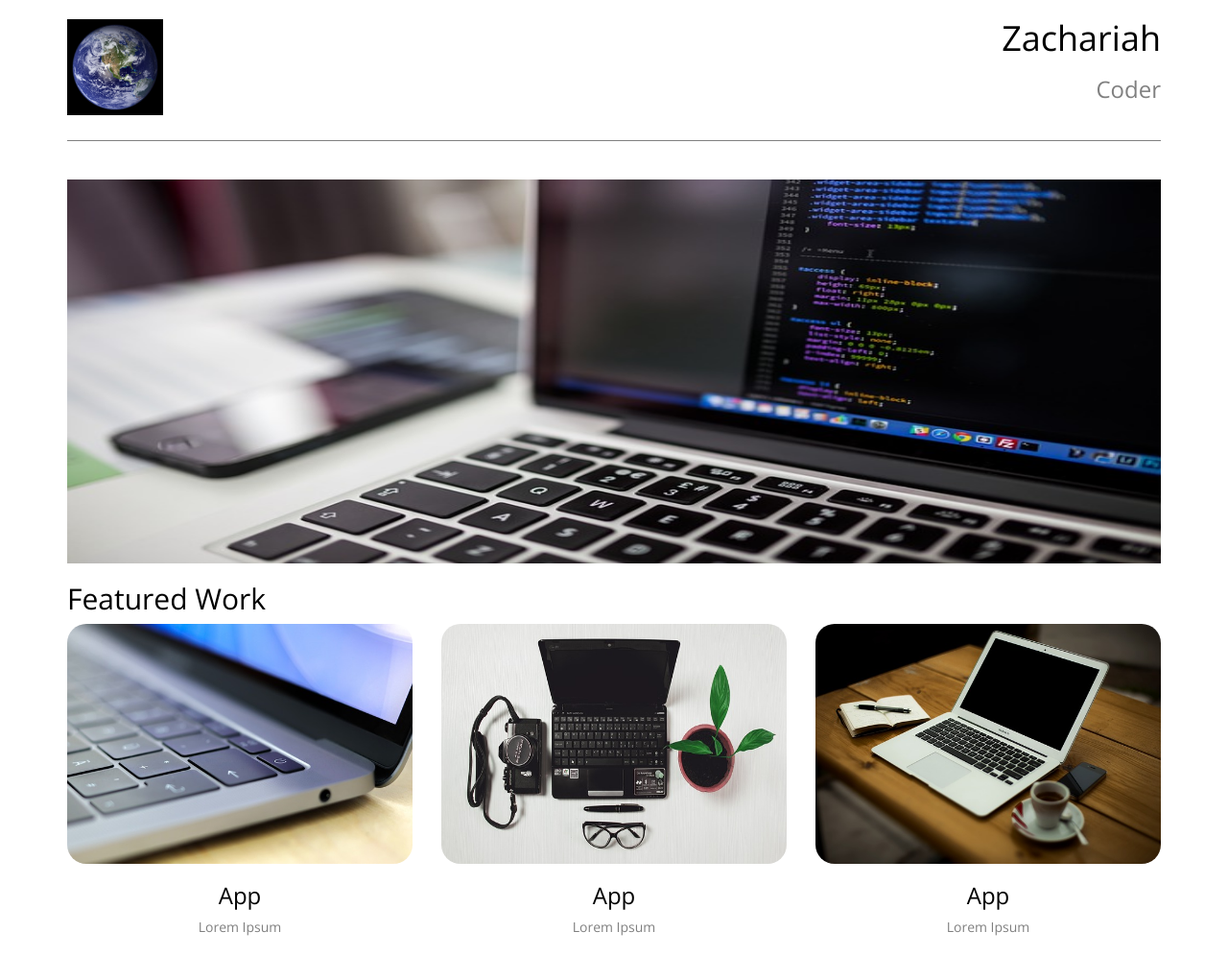
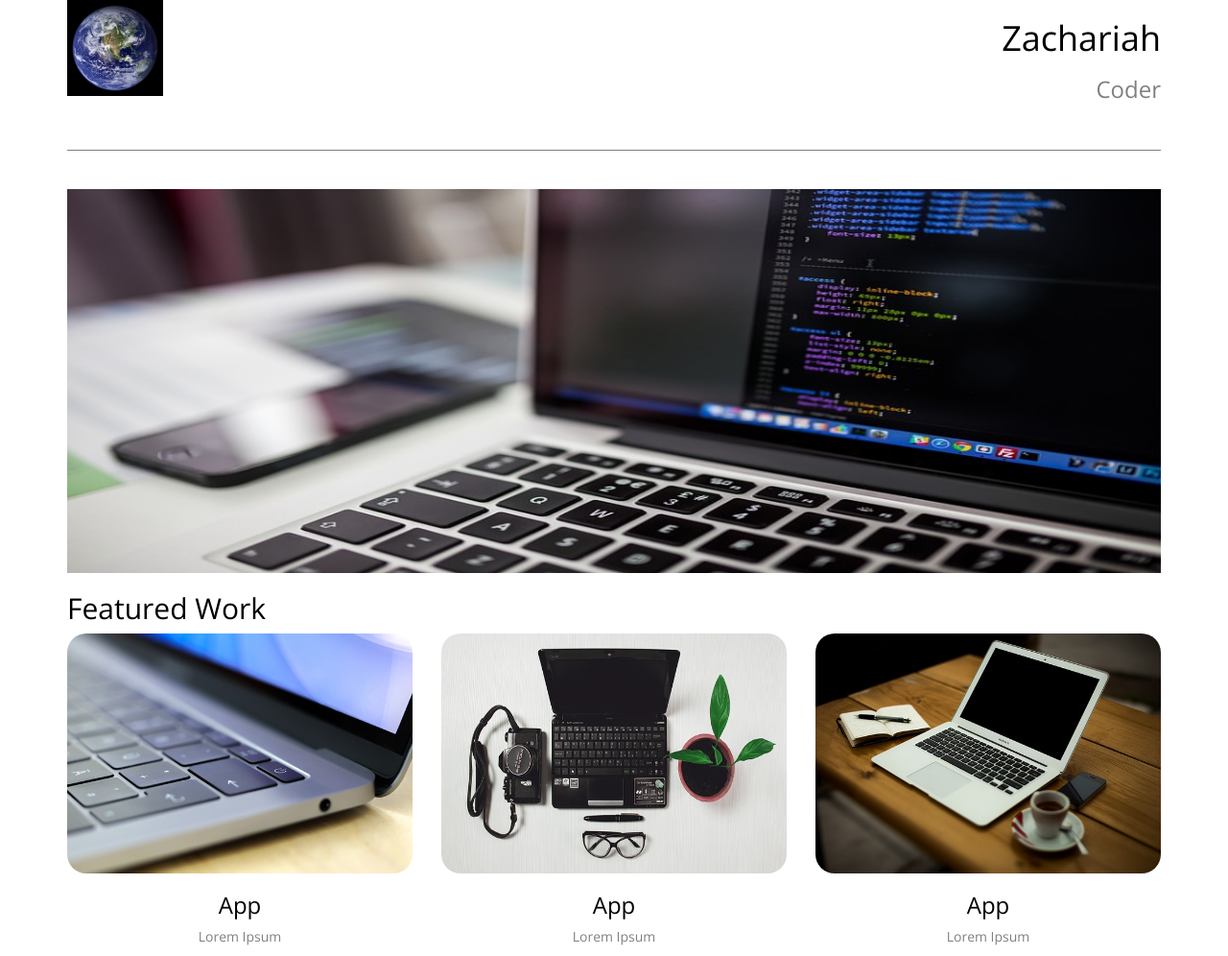
Before and after one commit to zach-col/udacityPortfolio, a plain HTML site: page index.html in a window 1280 px wide. Shown: the whole page at 96% size. Drawn offline with nearby package versions, Linux system fonts and the light colour scheme.

Commit message:
Add main content to row's

```diff
--- a/index.html
+++ b/index.html
@@ -23,22 +23,34 @@
     <div class="container">
       <!-- Header -->
       <header>
+        <div class="row">
+          <div class="col-xs-12 col-sm-12 col-md-12">
             <!-- Logo image -->
-        <img class="img-responsive" id="logo" src="img/logo.jpg" alt="Logo Image"/>
+            <img class="img-responsive" id="logo" src="img/logo.jpg" alt="Logo Image">
             <!-- Name -->
             <h1 id="name">Zachariah</h1>
             <!-- Title -->
             <h3 id="title">Coder</h3>
+          </div>
+        </div> <!-- end of row -->
       </header>
+      <div class="row">
+        <div class="col-xs-12">
           <!-- Line across screen -->
           <hr id="customHr">
+        </div>
+        <div class="col-xs-12"
           <!-- main content image -->
-      <img class="img-responsive" id="mainContentImage" src="img/mainImage.jpg" alt="main content image"/>
+          <img class="img-responsive" id="mainContentImage" src="img/mainImage.jpg" alt="main content image">
+        </div>
+      </div> <!-- end of row -->
       <!-- Featured work -->
-      <section>
+      <section class="featureSection">
+        <div class="row">
+          <div class="col-xs-12">
             <!-- Featured header -->
             <h2 id="featuredHeader">Featured Work</h2>
-        <div class="row">
+          </div>
           <article>
             <div class="col-md-4 col-xs-12">
               <!-- Project -->
```
Lines whose indentation alone changed are shown as unchanged.
